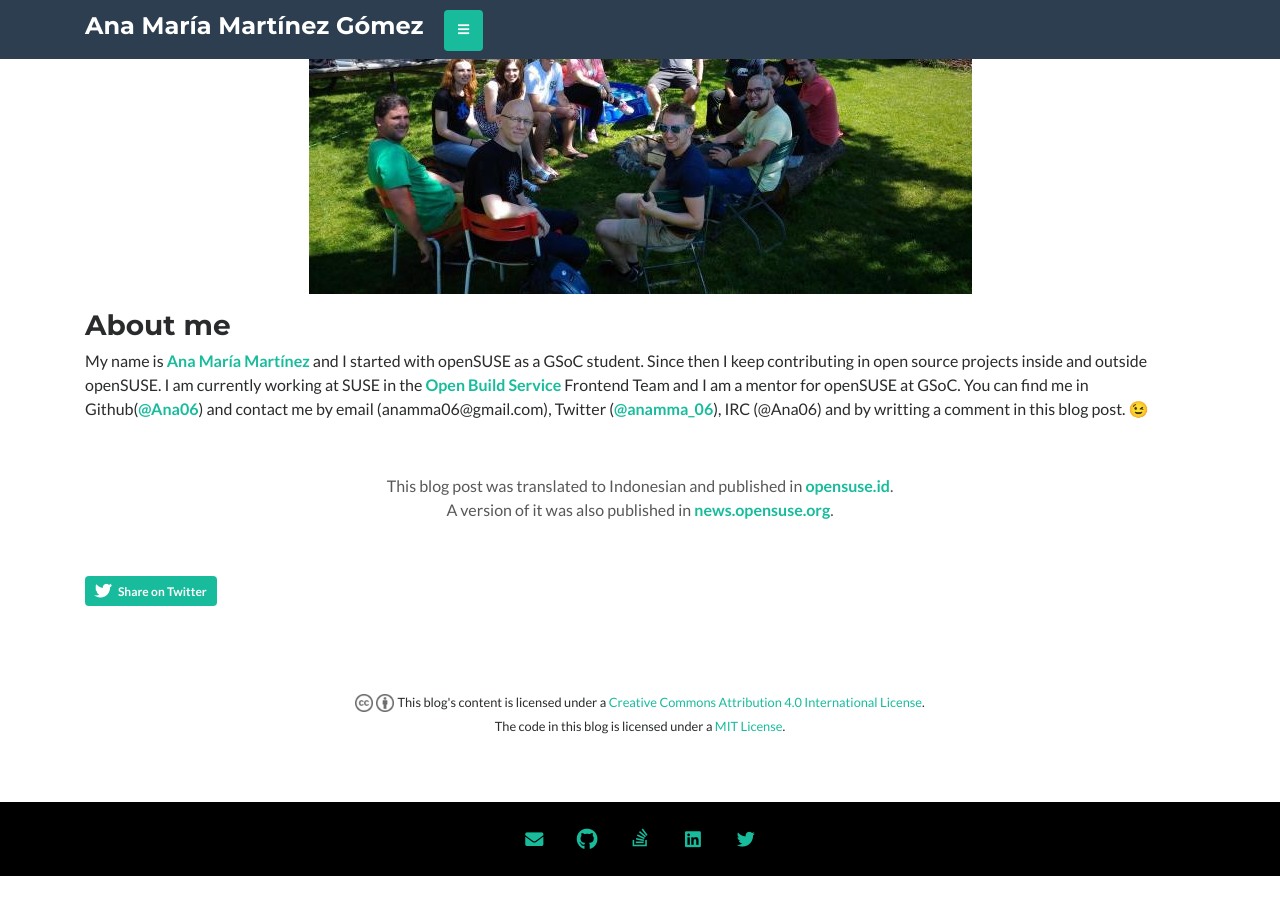
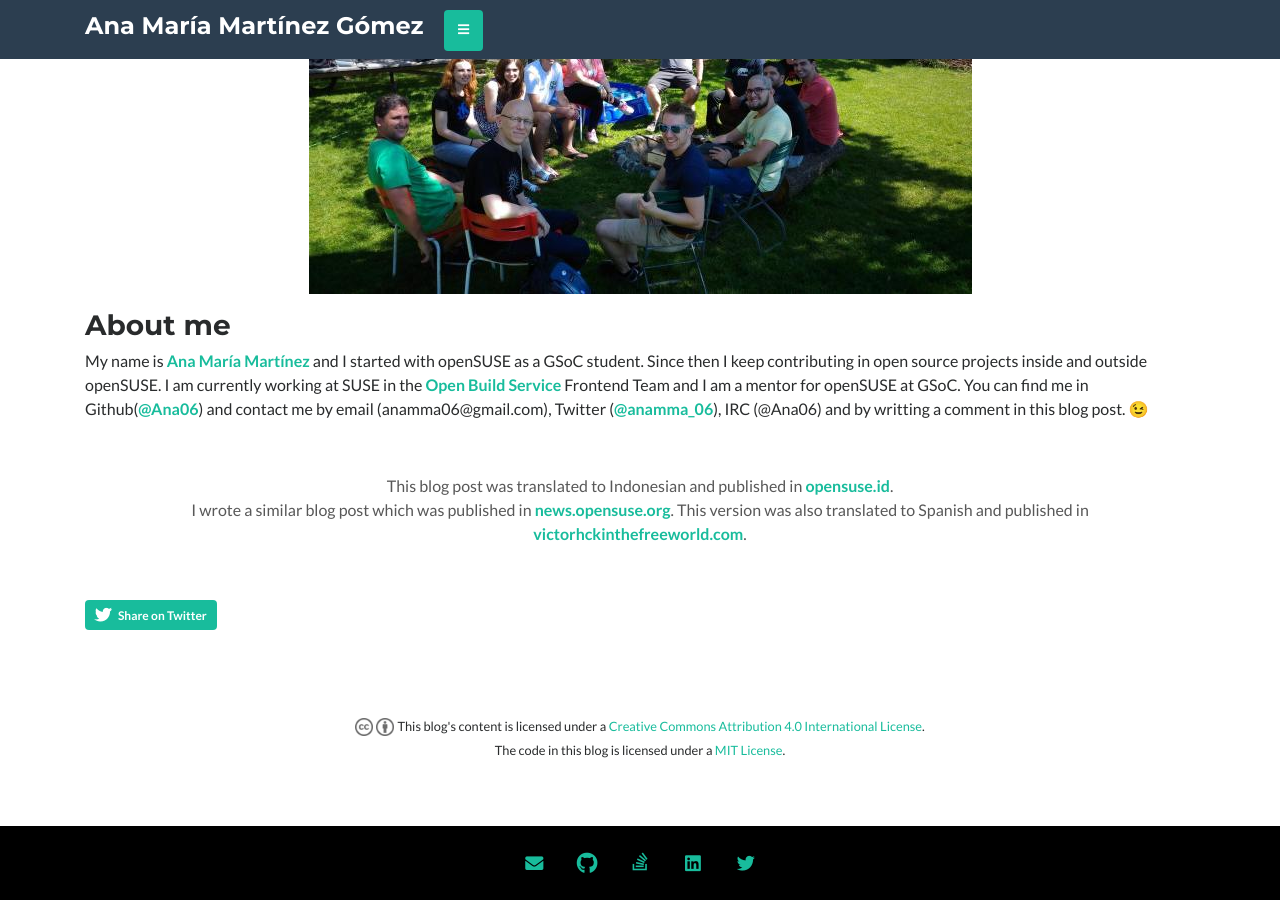
Before and after one commit to vicgalle/ana06.github.io, a Jekyll site: the page built from _posts/2018-02-15-gsoc-in-indonesia.markdown, in a window 1280 px wide and 900 px high, scrolled down 1818 px. Built offline with Jekyll 4.4.1, drawn with Linux system fonts in a browser that asks for light colours; nearby versions of some CDN libraries; emoji names are drawn with the system emoji font; comment, search, counter and statistics services are not loaded; before the commit the page ends 2694 px from its top, so only the background shows below that.

Commit message:
Link victorhckinthefreeworld.com
from gsoc-in-indonesia

```diff
--- a/_posts/2018-02-15-gsoc-in-indonesia.markdown
+++ b/_posts/2018-02-15-gsoc-in-indonesia.markdown
@@ -10,7 +10,7 @@ description: "openSUSE participates again in Google Summer of Code (GSoC), a pro
 more-info: "This blog post was translated to Indonesian and published in [opensuse.id](https://opensuse.id/2018/02/15/opensuse-berpartisipasi-di-gsoc-kamu-mahasiswai-ayo-ikutan).
 
 
-A version of it was also published in [news.opensuse.org](https://news.opensuse.org/2018/02/19/gsoc-ana)."
+I wrote a similar blog post which was published in [news.opensuse.org](https://news.opensuse.org/2018/02/19/gsoc-ana). This version was also translated to Spanish and published in [victorhckinthefreeworld.com](https://victorhckinthefreeworld.com/2018/02/20/opensuse-un-ano-mas-participara-en-gsoc)."
 ---
 
 [openSUSE](https://www.opensuse.org) participates again in [Google Summer of Code](https://summerofcode.withgoogle.com) (GSoC), a program that awards stipends to university students who contribute to real-world open source projects during three months in summer. :sunny: With this article, I will provide my experience as a former GSoC student and mentor, give you more details about the program and try to encourage Indonesian students to get involved in openSUSE development through GSoC.
```
